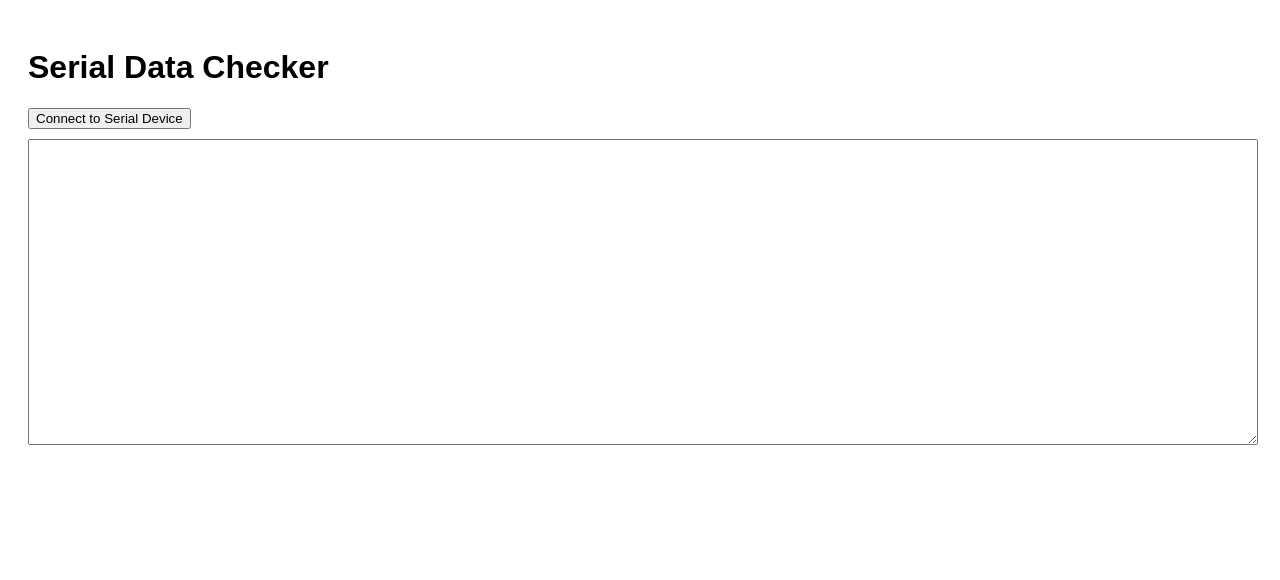
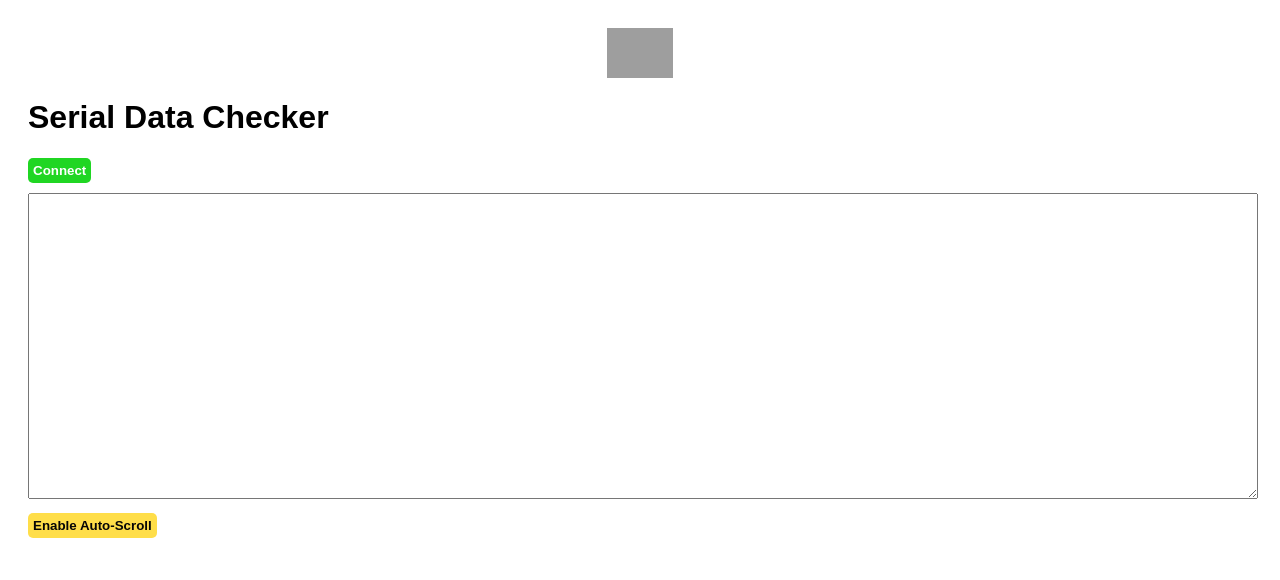
Before and after one commit to vaibhavrandale/serialdatachecker, a plain HTML site: page index.html in a window 1280 px wide. Drawn offline with Linux system fonts and the light colour scheme; grey boxes are pictures that could not be loaded.

Commit message:
Added Enable auto scroll with

```diff
--- a/index.html
+++ b/index.html
@@ -1,4 +1,4 @@
-<!-- <!DOCTYPE html>
+<!DOCTYPE html>
 <html lang="en">
   <head>
     <meta charset="UTF-8" />
@@ -13,19 +13,61 @@
         width: 100%;
         height: 300px;
       }
+      #connect,
+      #toggleScroll {
+        margin-bottom: 10px;
+      }
+
       #connect {
-        margin-bottom: 10px;
+        background: #20d623;
+        border: none;
+        outline: none;
+        padding: 5px;
+        border-radius: 5px;
+        color: white;
+        font-weight: bold;
+      }
+
+      #toggleScroll {
+        background: #ffde49;
+        border: none;
+        outline: none;
+        padding: 5px;
+        border-radius: 5px;
+        color: rgb(6, 6, 6);
+        font-weight: bold;
+        margin-top: 10px;
+      }
+
+      .logo {
+        display: flex;
+        justify-content: center;
+        align-items: center;
+      }
+      .logo img {
+        height: 50px;
+        width: 200px;
+        object-fit: contain;
       }
     </style>
   </head>
   <body>
+    <div class="logo">
+      <img
+        src="https://res.cloudinary.com/di0iwc8ql/image/upload/v1720250420/tayproLogo_hvqjhq.png"
+        alt="Taypro"
+      />
+    </div>
     <h1>Serial Data Checker</h1>
-    <button id="connect">Connect to Serial Device</button>
+    <button id="connect">Connect</button>
+
     <textarea id="dataArea" readonly></textarea>
+    <button id="toggleScroll">Enable Auto-Scroll</button>
 
     <script>
       let port;
       let reader;
+      let autoScrollEnabled = false;
 
       document.getElementById('connect').addEventListener('click', async () => {
         try {
@@ -46,16 +88,30 @@
               reader.releaseLock();
               break;
             }
-            document.getElementById('dataArea').value += value + '\n';
+            document.getElementById('dataArea').value += value;
+            if (autoScrollEnabled) {
+              document.getElementById('dataArea').scrollTop =
+                document.getElementById('dataArea').scrollHeight;
+            }
           }
         } catch (error) {
           console.log('Error opening the serial port:', error);
+          alert(`Error opening the serial port: ${error.message}`);
         }
+      });
+
+      document.getElementById('toggleScroll').addEventListener('click', () => {
+        autoScrollEnabled = !autoScrollEnabled;
+        document.getElementById('toggleScroll').textContent = autoScrollEnabled
+          ? 'Disable Auto-Scroll'
+          : 'Enable Auto-Scroll';
       });
     </script>
   </body>
-</html> -->
+</html>
 
+<!--
+working auto scroll
 <!DOCTYPE html>
 <html lang="en">
   <head>
@@ -116,3 +172,4 @@
     </script>
   </body>
 </html>
+ -->
```
